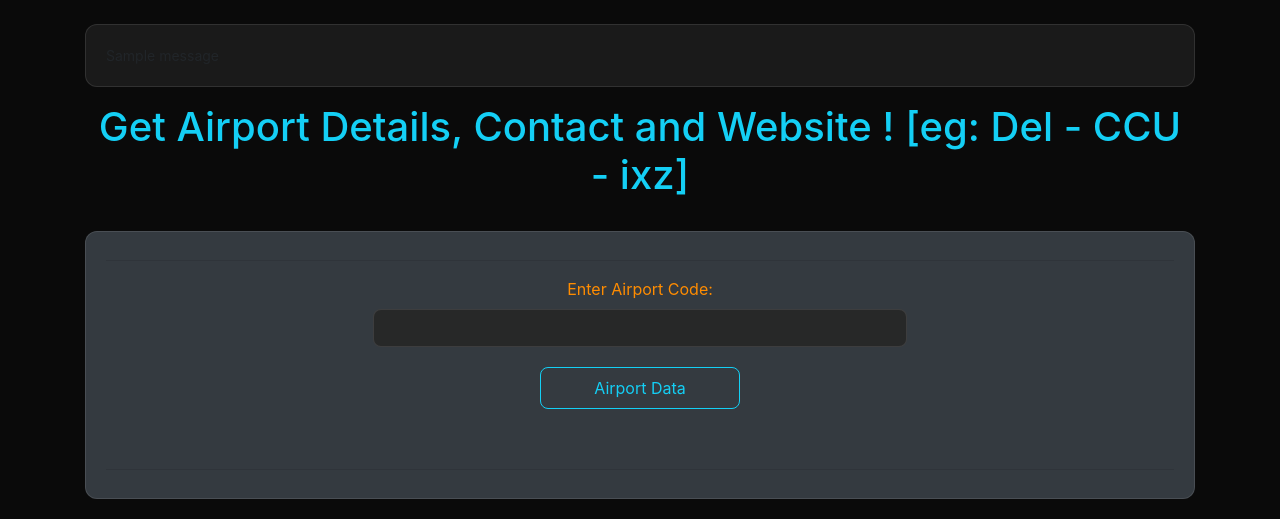
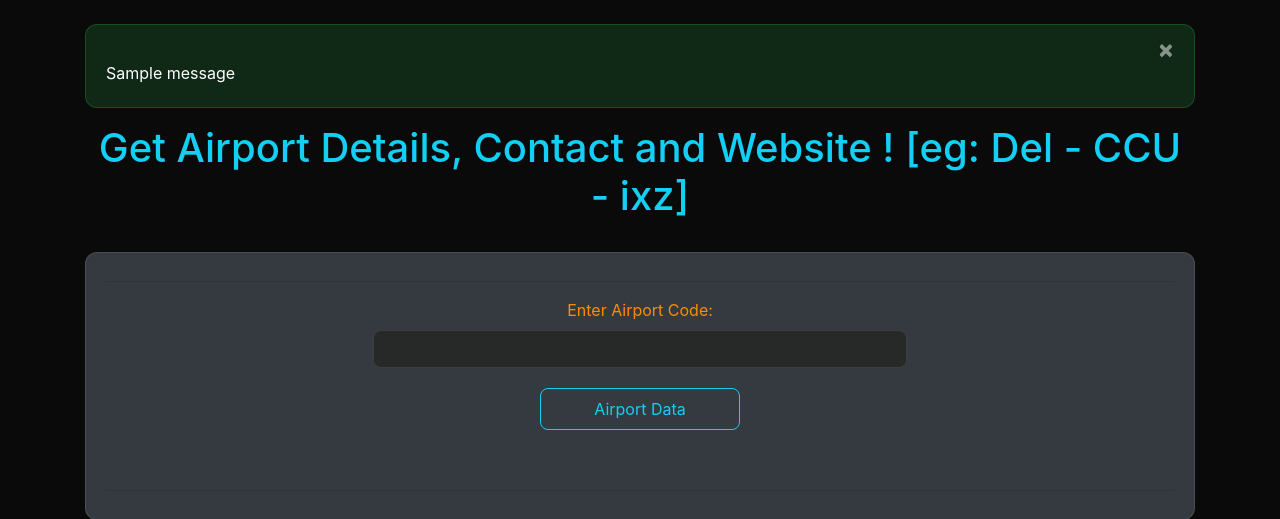
Before and after one commit to engagepy/livenit_opensource_tools, a Flask app: page /flight in a window 1280 px wide. Shown: the part 57-576 px from the top of the page. Run offline with Flask 2, Linux system fonts and the light colour scheme; one stand-in notice (Sample message) is shown; some libraries are stand-ins or nearby versions.

Commit message:
Assistant checkpoint: Update flash message handling and styling
Assistant generated file changes:
- templates/base.html: Update flash message handling, Add flash message styles

---

User prompt:

Still getting two flash cards, one dark, other green. The visible green one does not have answer formatted correctly.

Do not kill my app, get this right.

```diff
--- a/templates/base.html
+++ b/templates/base.html
@@ -76,18 +76,15 @@
         border-top: 1px solid rgba(255, 255, 255, 0.1);
         margin-top: 40px;
       }
-      .flash-card {
-          background: rgba(28, 28, 28, 0.95);
-          border: 1px solid rgba(255, 255, 255, 0.1);
-          border-radius: 12px;
-          padding: 20px;
-          margin: 10px 0;
+      .flash-message {
         color: #fff;
+        margin-bottom: 10px;
+        font-family: inherit;
+        white-space: pre-line;
       }
-        .flash-card pre {
-          white-space: pre-wrap;
-          margin: 0;
-          font-family: inherit;
+      .alert-success {
+        background: rgba(40, 167, 69, 0.2);
+        border: 1px solid rgba(40, 167, 69, 0.3);
       }
     </style>
   </head>
@@ -96,11 +93,16 @@
     <div class="container mt-4">
       {% with messages = get_flashed_messages() %}
         {% if messages %}
+          <div class="alert alert-success alert-dismissible fade show" role="alert">
             {% for message in messages %}
-            <div class="flash-card">
-              <pre>{{ message }}</pre>
+              <div class="flash-message">
+                {{ message | safe | replace('\n', '<br>') }}
               </div>
             {% endfor %}
+            <button type="button" class="close" data-dismiss="alert" aria-label="Close">
+              <span aria-hidden="true">&times;</span>
+            </button>
+          </div>
         {% endif %}
       {% endwith %}
       {% block content %}{% endblock %}
```
Lines whose indentation alone changed are shown as unchanged.
